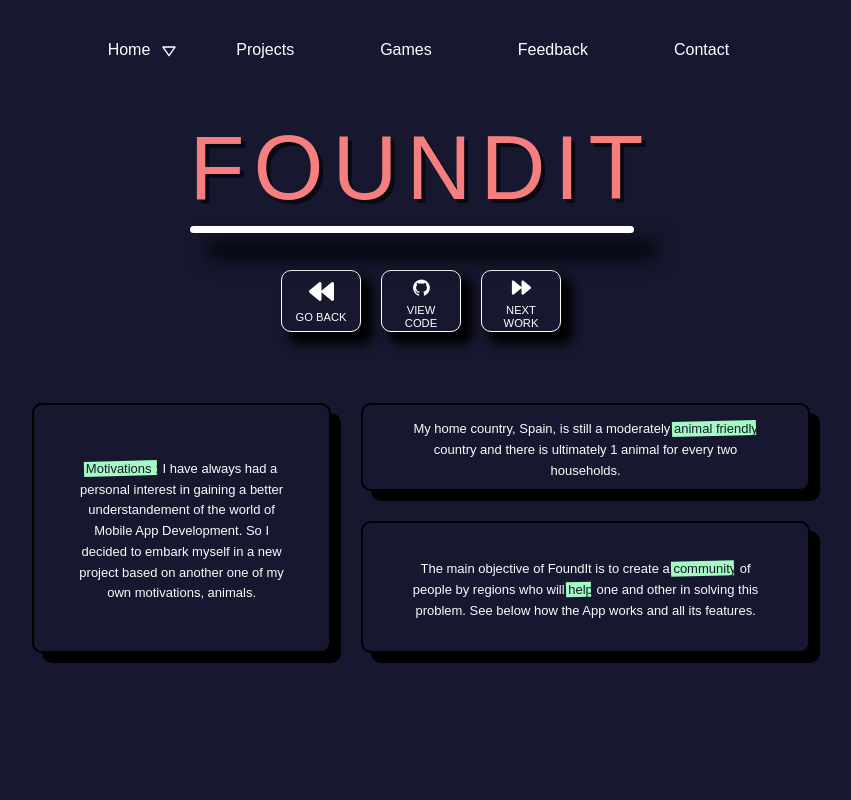
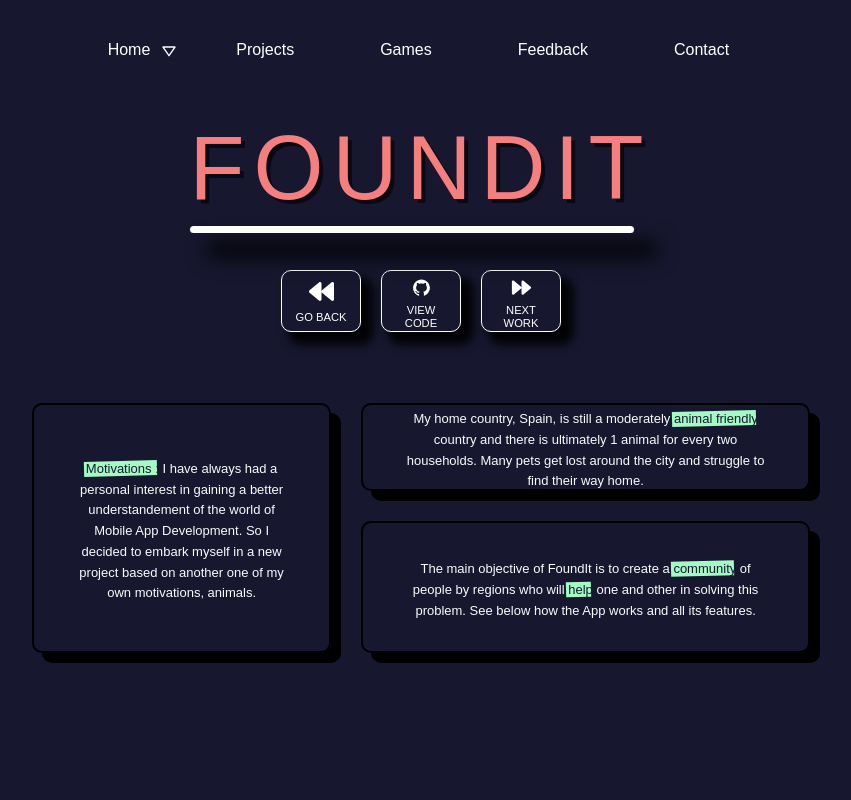
Before and after one commit to Nicolas17ES/Portfolio, a React (Create React App) app: page /projects/foundit in a window 1280 px wide. Shown: the top 800 px of the page, without its empty margins (219-1070 px from the left). Built offline with nearby package versions, Linux system fonts and the light colour scheme.

Commit message:
changed text for found it intro

```diff
--- a/src/components/projects/foundIt/foundit-intro/Intro.jsx
+++ b/src/components/projects/foundIt/foundit-intro/Intro.jsx
@@ -16,7 +16,7 @@ function Intro() {
     }
     const block2 = {
         data: <>
-                <li>My home country, Spain, is still a moderately <strong className="strong">animal friendly</strong> country and there is ultimately 1 animal for every two households. </li></>
+                <li>My home country, Spain, is still a moderately <strong className="strong">animal friendly</strong> country and there is ultimately 1 animal for every two households. Many pets get lost around the city and struggle to find their way home.</li></>
     }
     const block3 = {
         data: <>
```
